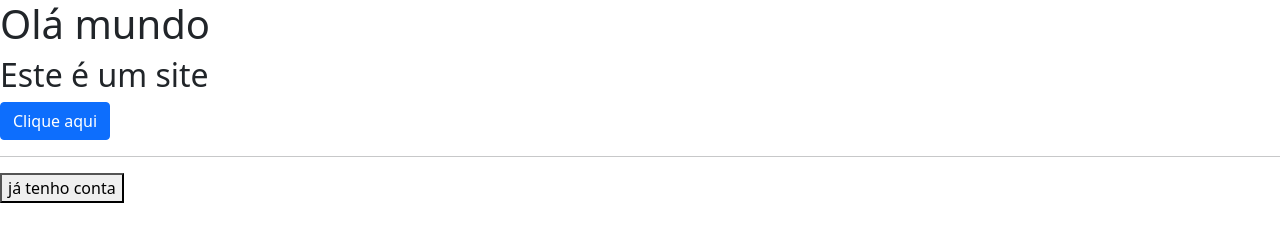
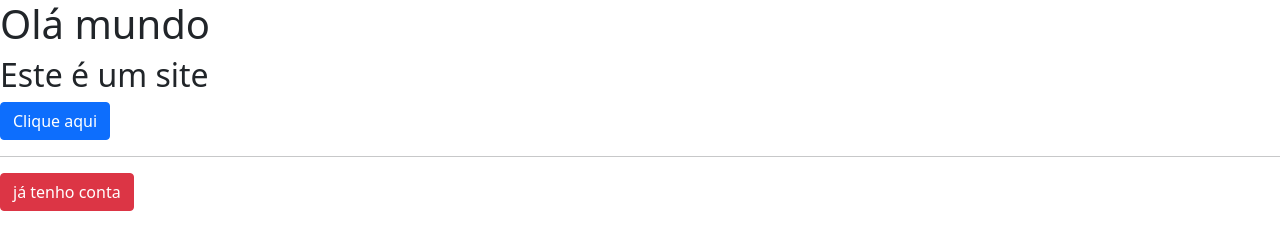
Before and after one commit to gui78899/gui78899.github.io, a plain HTML site: page index.html in a window 1280 px wide. Drawn offline with nearby package versions, Linux system fonts and the light colour scheme.

Commit message:
descreve a alteração

```diff
--- a/index.html
+++ b/index.html
@@ -11,4 +11,4 @@
 
 <hr>
 
-<button>já tenho conta</button>
+<button class="btn btn-danger">já tenho conta</button>
```
